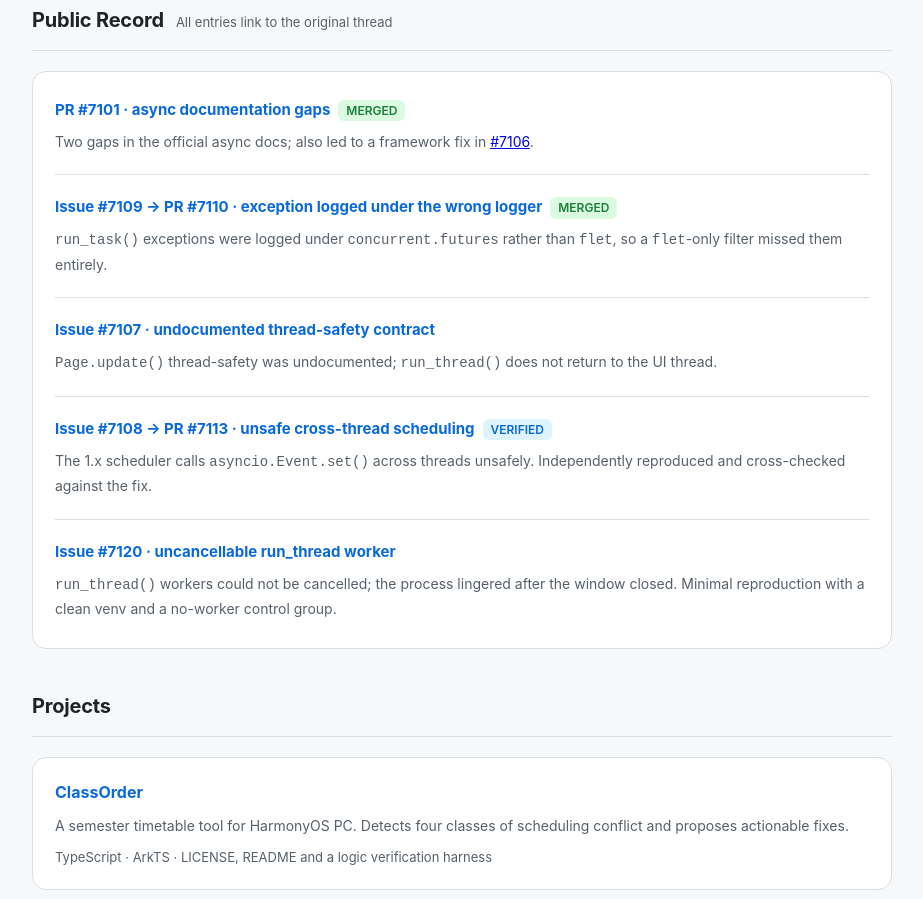
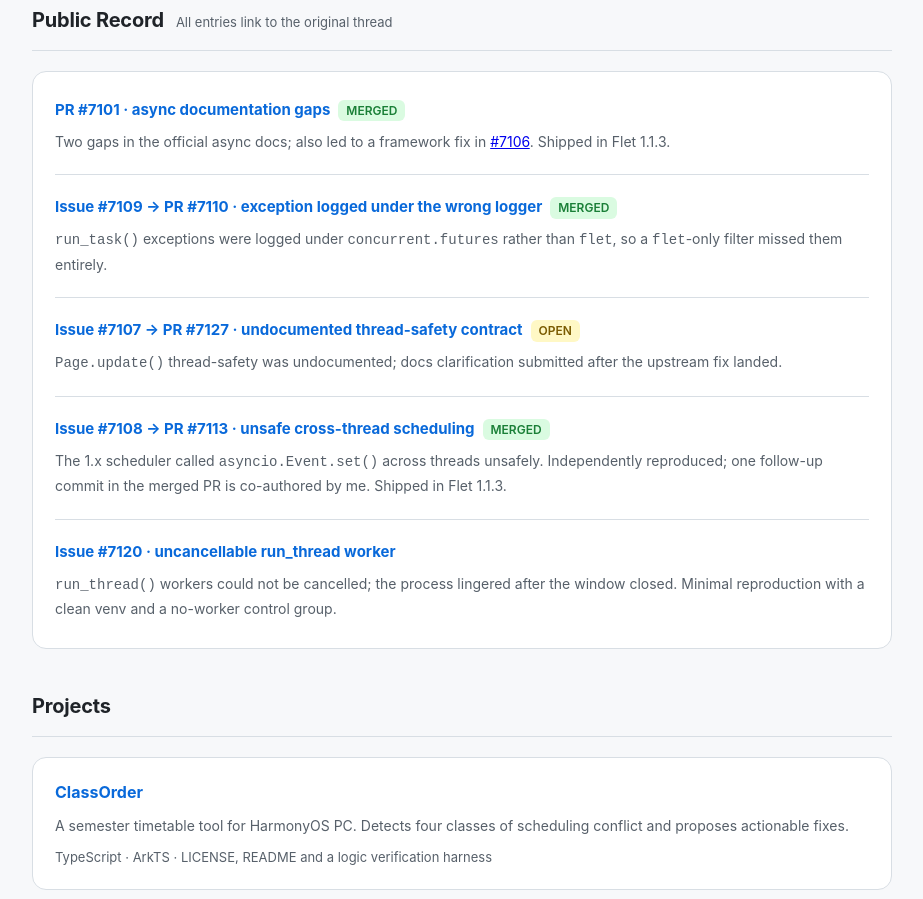
Before and after one commit to daneeller/daneeller.github.io, a plain HTML site: page index.html in a window 1280 px wide. Shown: the part 910-1809 px from the top of the page, without its empty margins (178-1101 px from the left). Drawn offline with Linux system fonts and the light colour scheme.

Commit message:
docs: update Flet contribution record to latest upstream state

```diff
--- a/index.html
+++ b/index.html
@@ -117,6 +117,7 @@
     }
     .tag.merged { background: var(--green-soft); color: var(--green); }
     .tag.fixed { background: var(--accent-soft); color: var(--accent); }
+    .tag.open { background: #fff8c5; color: #7a5b00; }
 
     .proj {
       background: var(--card);
@@ -216,7 +217,7 @@
         <div class="record-item">
           <h3><a href="https://github.com/flet-dev/flet/pull/7101">PR #7101 · async documentation gaps</a><span class="tag merged">MERGED</span></h3>
           <p>Two gaps in the official async docs; also led to a framework fix in
-            <a href="https://github.com/flet-dev/flet/pull/7106">#7106</a>.</p>
+            <a href="https://github.com/flet-dev/flet/pull/7106">#7106</a>. Shipped in Flet 1.1.3.</p>
         </div>
         <div class="record-item">
           <h3><a href="https://github.com/flet-dev/flet/issues/7109">Issue #7109 → PR #7110 · exception logged under the wrong logger</a><span class="tag merged">MERGED</span></h3>
@@ -225,14 +226,15 @@
             <code>flet</code>-only filter missed them entirely.</p>
         </div>
         <div class="record-item">
-          <h3><a href="https://github.com/flet-dev/flet/issues/7107">Issue #7107 · undocumented thread-safety contract</a></h3>
-          <p><code>Page.update()</code> thread-safety was undocumented;
-            <code>run_thread()</code> does not return to the UI thread.</p>
+          <h3><a href="https://github.com/flet-dev/flet/issues/7107">Issue #7107 → PR #7127 · undocumented thread-safety contract</a><span class="tag open">OPEN</span></h3>
+          <p><code>Page.update()</code> thread-safety was undocumented; docs clarification
+            submitted after the upstream fix landed.</p>
         </div>
         <div class="record-item">
-          <h3><a href="https://github.com/flet-dev/flet/issues/7108">Issue #7108 → PR #7113 · unsafe cross-thread scheduling</a><span class="tag fixed">VERIFIED</span></h3>
-          <p>The 1.x scheduler calls <code>asyncio.Event.set()</code> across threads
-            unsafely. Independently reproduced and cross-checked against the fix.</p>
+          <h3><a href="https://github.com/flet-dev/flet/issues/7108">Issue #7108 → PR #7113 · unsafe cross-thread scheduling</a><span class="tag merged">MERGED</span></h3>
+          <p>The 1.x scheduler called <code>asyncio.Event.set()</code> across threads
+            unsafely. Independently reproduced; one follow-up commit in the merged PR
+            is co-authored by me. Shipped in Flet 1.1.3.</p>
         </div>
         <div class="record-item">
           <h3><a href="https://github.com/flet-dev/flet/issues/7120">Issue #7120 · uncancellable run_thread worker</a></h3>
```
